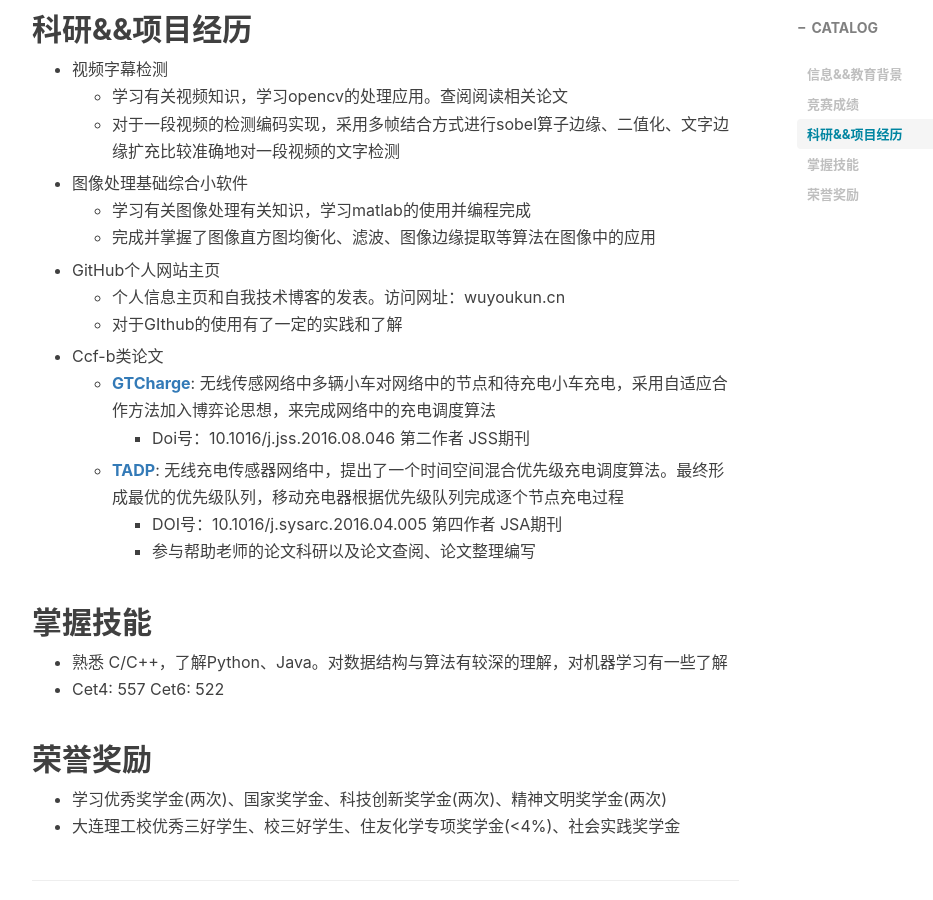
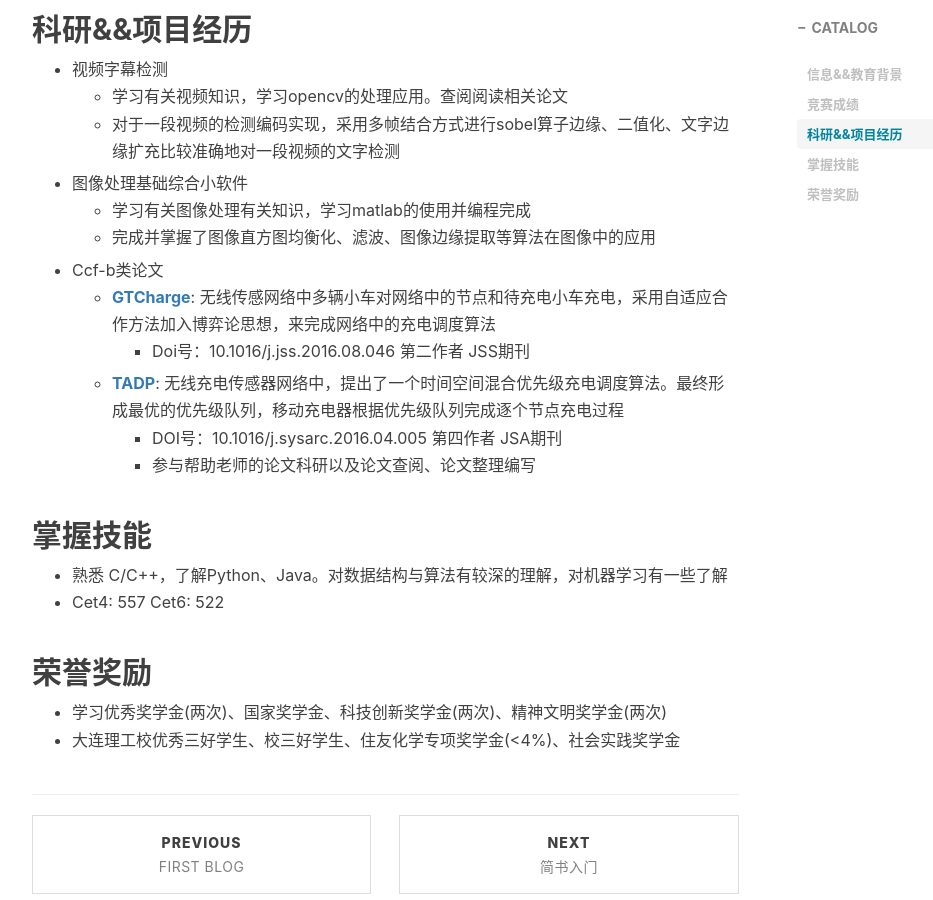
Before and after one commit to wykxyz/wykxyz.github.io, a Jekyll site: the page built from _posts/2016-08-16-resume.md, in a window 1280 px wide and 900 px high, scrolled down 970 px. Shown: the whole window, without its empty margins (233-1166 px from the left). Built offline with Jekyll 4.4.1, drawn with Linux system fonts in a browser that asks for light colours; nearby versions of some CDN libraries; comment, search, counter and statistics services are not loaded.

Commit message:
Update 2016-08-16-resume.md
rm domain wuyoukun.cn info

```diff
--- a/_posts/2016-08-16-resume.md
+++ b/_posts/2016-08-16-resume.md
@@ -31,9 +31,6 @@ tags:
 * 图像处理基础综合小软件
   * 学习有关图像处理有关知识，学习matlab的使用并编程完成
   * 完成并掌握了图像直方图均衡化、滤波、图像边缘提取等算法在图像中的应用
-* GitHub个人网站主页
-  * 个人信息主页和自我技术博客的发表。访问网址：wuyoukun.cn
-  * 对于GIthub的使用有了一定的实践和了解
 * Ccf-b类论文
   * **[GTCharge](http://www.sciencedirect.com/science/article/pii/S0164121216301480 "GTCharge")**: 无线传感网络中多辆小车对网络中的节点和待充电小车充电，采用自适应合作方法加入博弈论思想，来完成网络中的充电调度算法
       * Doi号：10.1016/j.jss.2016.08.046    第二作者   JSS期刊
```
